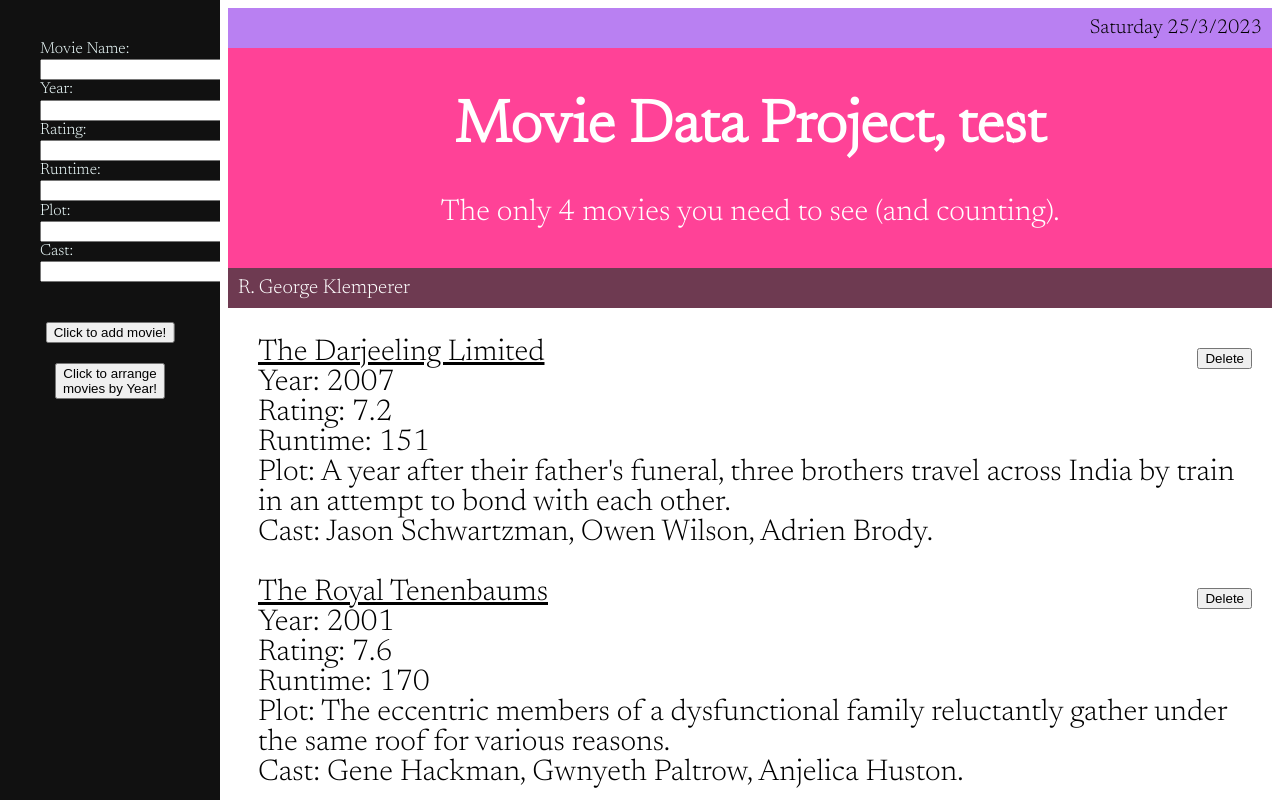
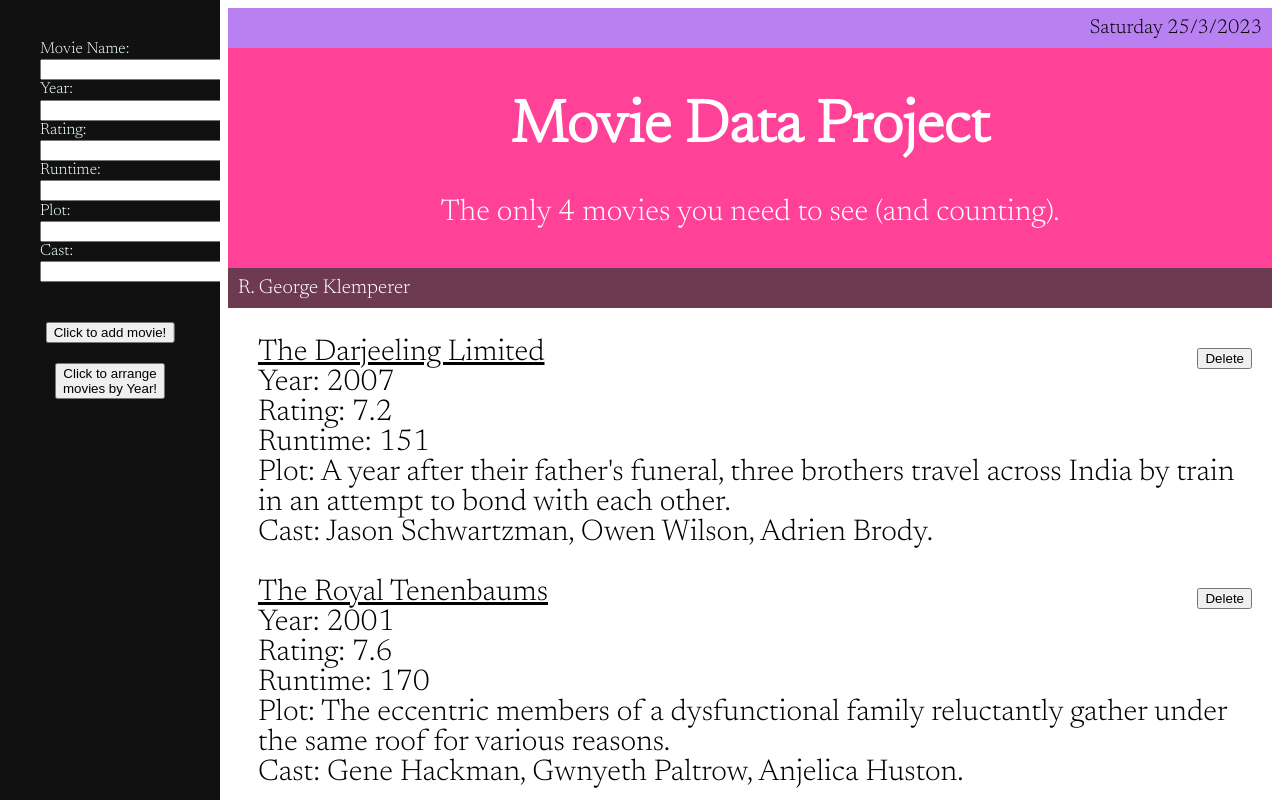
Before and after one commit to GeorgeKlemperer/3moviedata, a plain HTML site: page index.html in a window 1280 px wide. Shown: the top 800 px of the page. Drawn offline with Linux system fonts and the light colour scheme.

Commit message:
reformatting

```diff
--- a/index.html
+++ b/index.html
@@ -24,7 +24,7 @@
             required
           /><br />
           <label for="movieyear">Year:</label> <br />
-          <input type="number" id="movieyear" name="movieyear" value="" /><br />
+          <input type="number" id="movieyear" name="movieyear" value=""/><br />
           <label for="movierating">Rating:</label> <br />
           <input
             type="text"
@@ -62,7 +62,7 @@
       <header>
         <p id="date" style="text-align: right" class="date"></p>
         <div class="pagetitle">
-          <h1 class="mdproject">Movie Data Project, test</h1>
+          <h1 class="mdproject">Movie Data Project</h1>
           <p id="movieCount">The only 4 movies you need to see.</p>
         </div>
         <p class="name">R. George Klemperer</p>
```
Also changed, not shown: 1 other file.
